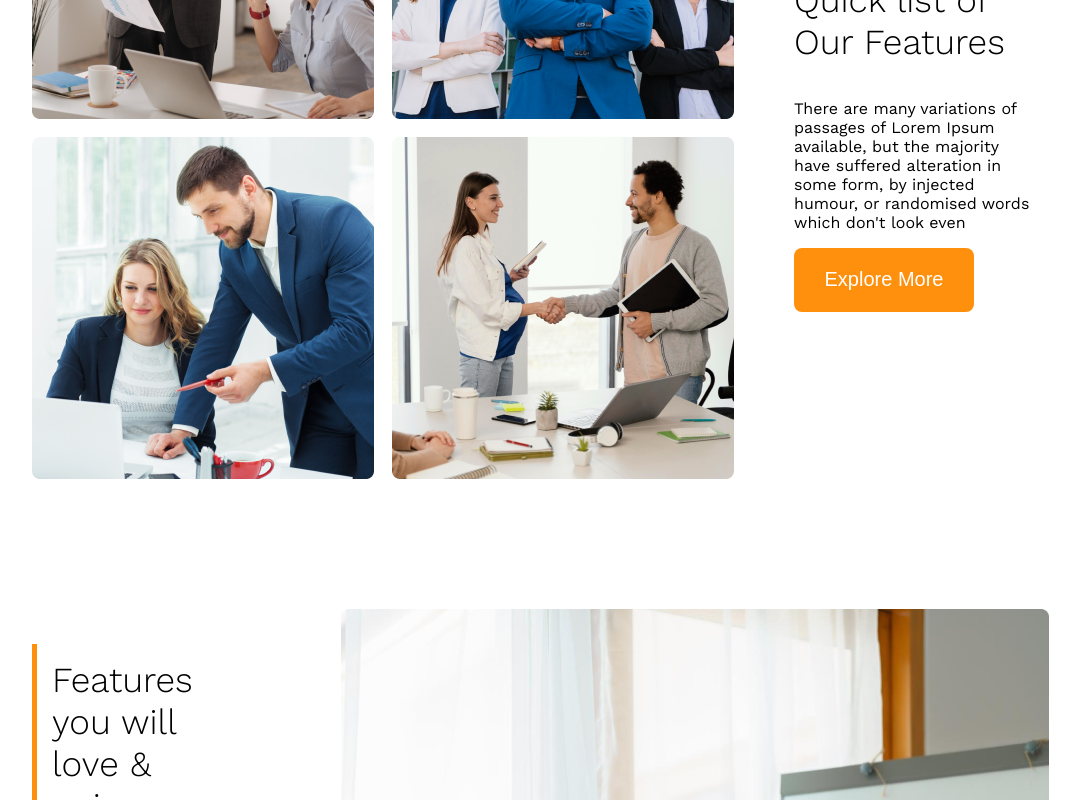
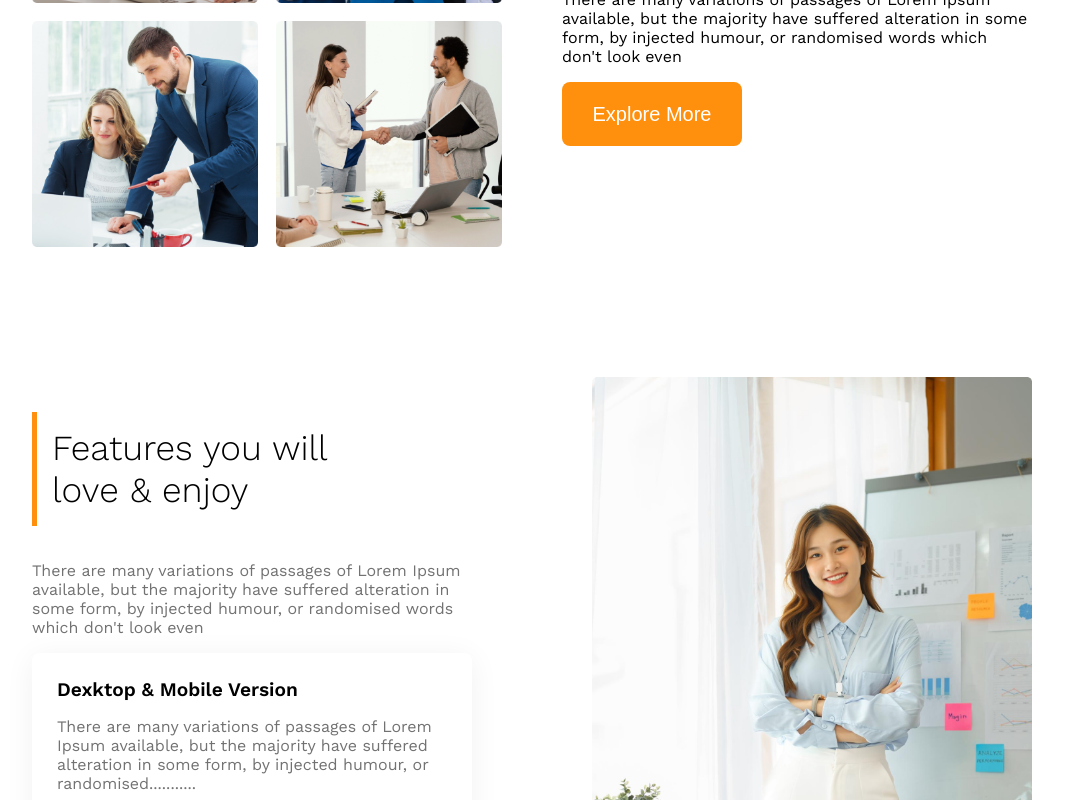
Before and after one commit to mehediNabil24/g-3-architecture-website, a plain HTML site: page index.html in a window 1280 px wide. Shown: the part 1360-2160 px from the top of the page, without its empty margins (108-1188 px from the left). Drawn offline with nearby package versions, Linux system fonts and the light colour scheme.

Commit message:
added some fine-tuning

```diff
--- a/index.html
+++ b/index.html
@@ -49,7 +49,7 @@
 
             <!-- features section -->
              <section class="feature-you display-flex">
-                <div>
+                <div class="feature-child">
                    <h3 id="feature-title-id" class="section-title">Features you will <br> love & enjoy</h3>
                    <p class="text-light-gray">There are many variations of passages of Lorem Ipsum available, but the majority have suffered alteration in some form, by injected humour, or randomised words which don't look even</p>
 
@@ -70,7 +70,7 @@
                     <p class="text-light-gray">There are many variations of passages of Lorem Ipsum available, but the majority have suffered alteration in some form, by injected humour, or randomised...........</p>
                    </div>
                 </div>
-                <div class="img-architect"><img  src="./images/architect.png" alt="">
+                <div class="img-architect feature-child-1"><img  src="./images/architect.png" alt="">
                 <button id="experience-badge" class="btn-primary"><span class="experience-years">10+Year</span> <br>
                 <span>Experience</span></button></div>
 
--- a/styles/architect.css
+++ b/styles/architect.css
@@ -114,13 +114,28 @@ main{
 
 }
 .team-img-container{
+    width:55%;
+}
+.features-container{
+    width:30%;
+
+}
+.team-img-container img{
+    max-width: 100%;
+
+}
+.team-img-container{
     display: grid;
     grid-template-columns: repeat(2, 1fr);
     gap: 18px;
+    flex:1;
 
 
 
 
+}
+.features-container{
+    flex:1;
 }
 .features div{
     flex:1;
@@ -239,6 +254,16 @@ button #experience-badge{
 
 }
 
+.feature-child{
+    width:45%;
+}
+.feature-child-1{
+    width: 45%;
+}
+.feature-child-1 img{
+    max-width: 100%;
+}
+
 /* responsive media query */
 @media screen and (max-width: 576px){
     .navbar, .nav-links, .features,.feature-you{
@@ -247,6 +272,7 @@ button #experience-badge{
     .team-img-container, .card-container, .sponsor-company{
         grid-template-columns: 1fr;
         max-width: 100%;
+
     }
     .card-container,.sponsor-company{
         justify-items: center;
```
